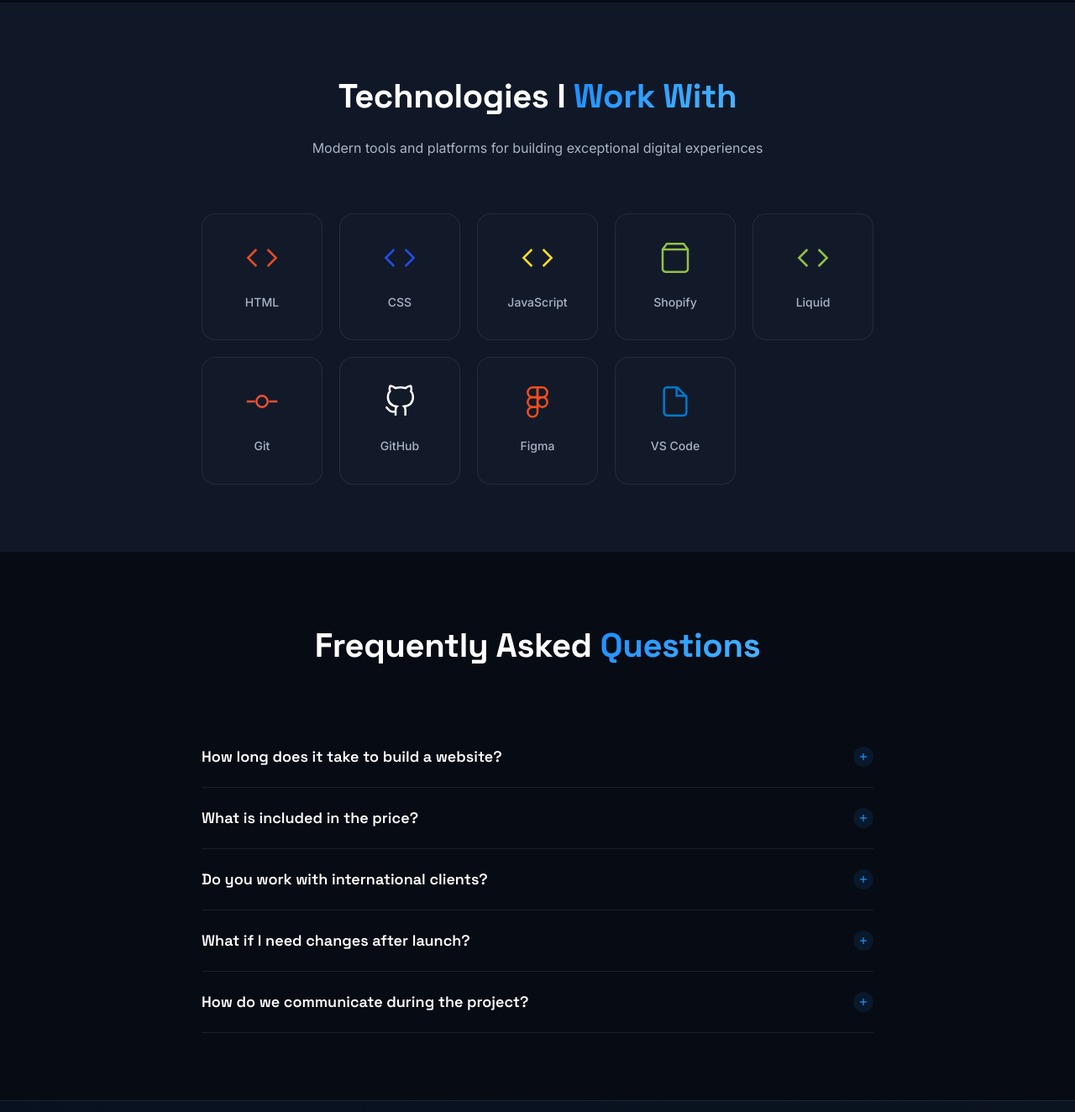
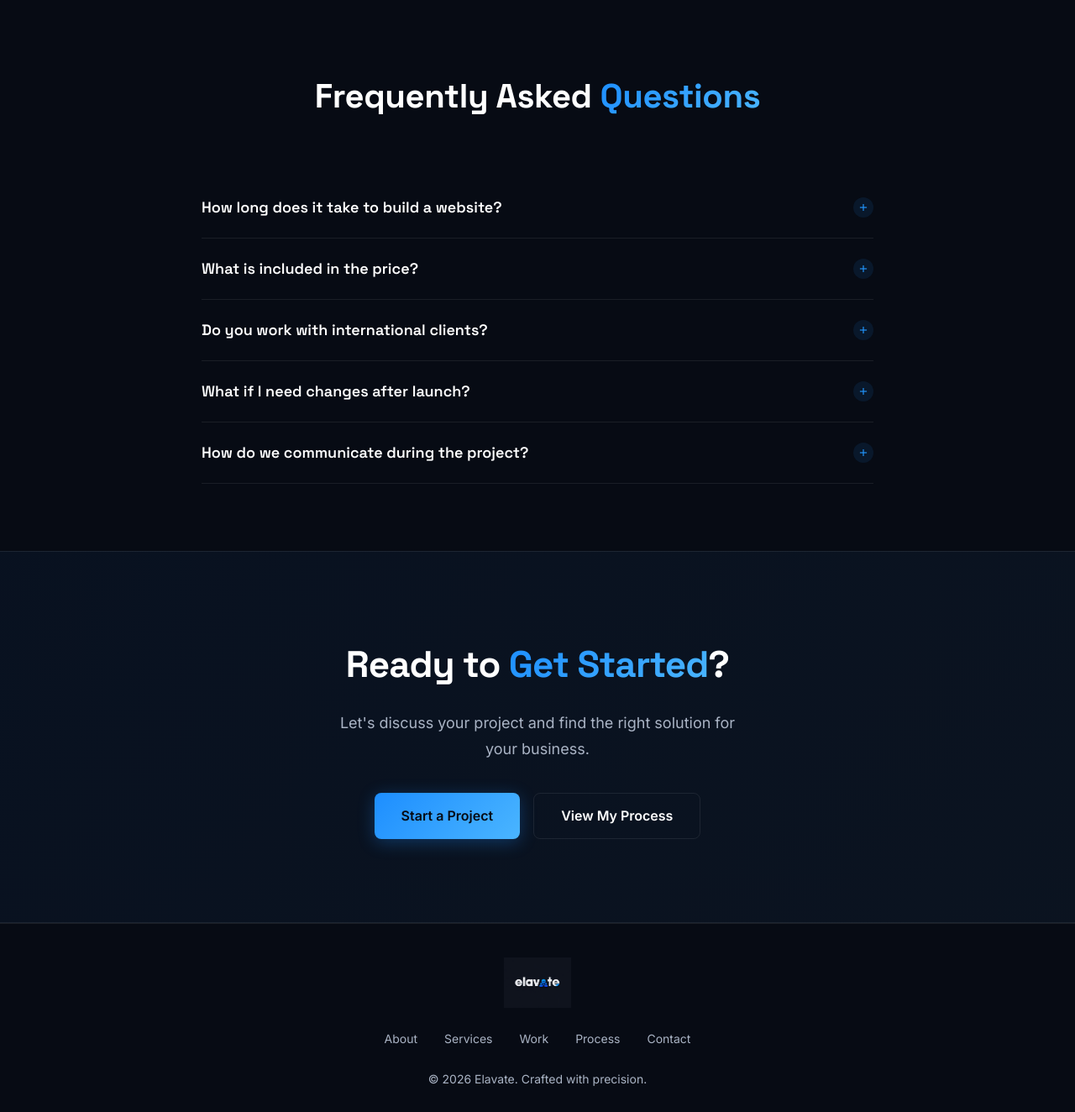
Before and after one commit to jaasyl/elvate-, a plain HTML site: page services.html in a window 1280 px wide. Shown: the part 1256-2580 px from the top of the page at 84% size. Drawn offline with Linux system fonts and the light colour scheme.

Commit message:
2nd commit

```diff
--- a/css/style.css
+++ b/css/style.css
@@ -70,7 +70,7 @@
 .container {
     max-width: 1200px;
     margin: 0 auto;
-    padding: 0 24px;
+    padding: 0 12px;
 }
 
 /* Section */
@@ -1892,3 +1892,22 @@
     color: var(--text-secondary);
     line-height: 1.6;
 }
+.logo-img{
+    height:80px;
+    width:auto;
+    display:block;
+    transition:all .3s ease;
+}
+
+.nav-logo{
+    display:flex;
+    align-items:center;
+}
+
+.footer-logo .logo-img{
+    height:60px;
+}
+
+.logo-img:hover{
+    transform:scale(1.05);
+}
--- a/services.html
+++ b/services.html
@@ -30,7 +30,9 @@
 
     <header id="navbar" class="navbar">
         <nav class="nav-container">
-            <a href="index.html" class="nav-logo"><span class="logo-gradient">E</span>lavate</a>
+            <a href="index.html" class="nav-logo">
+                <img src="images/elavate-logo.png" alt="Elavate Logo" class="logo-img">
+            </a>
             <ul class="nav-menu" id="nav-menu">
                 <li><a href="index.html" class="nav-link">Home</a></li>
                 <li><a href="services.html" class="nav-link active">Services</a></li>
@@ -101,26 +103,6 @@
             </div>
         </section>
 
-        <!-- Technologies -->
-        <section class="content-section content-section-alt">
-            <div class="container">
-                <div class="content-header" data-reveal>
-                    <h2 class="content-title">Technologies I <span class="gradient-text">Work With</span></h2>
-                    <p class="content-subtitle">Modern tools and platforms for building exceptional digital experiences</p>
-                </div>
-                <div class="skills-grid" data-reveal>
-                    <div class="skill-item glass-card"><div class="skill-icon"><svg width="40" height="40" viewBox="0 0 24 24" fill="none" stroke="#E44D26" stroke-width="1.5"><polyline points="16 18 22 12 16 6"/><polyline points="8 6 2 12 8 18"/></svg></div><span class="skill-name">HTML</span></div>
-                    <div class="skill-item glass-card"><div class="skill-icon"><svg width="40" height="40" viewBox="0 0 24 24" fill="none" stroke="#264DE4" stroke-width="1.5"><polyline points="16 18 22 12 16 6"/><polyline points="8 6 2 12 8 18"/></svg></div><span class="skill-name">CSS</span></div>
-                    <div class="skill-item glass-card"><div class="skill-icon"><svg width="40" height="40" viewBox="0 0 24 24" fill="none" stroke="#F7DF1E" stroke-width="1.5"><polyline points="16 18 22 12 16 6"/><polyline points="8 6 2 12 8 18"/></svg></div><span class="skill-name">JavaScript</span></div>
-                    <div class="skill-item glass-card"><div class="skill-icon"><svg width="40" height="40" viewBox="0 0 24 24" fill="none" stroke="#95BF47" stroke-width="1.5"><path d="M6 2L3 6v14a2 2 0 0 0 2 2h14a2 2 0 0 0 2-2V6l-3-4z"/><line x1="3" y1="6" x2="21" y2="6"/></svg></div><span class="skill-name">Shopify</span></div>
-                    <div class="skill-item glass-card"><div class="skill-icon"><svg width="40" height="40" viewBox="0 0 24 24" fill="none" stroke="#95BF47" stroke-width="1.5"><polyline points="16 18 22 12 16 6"/><polyline points="8 6 2 12 8 18"/></svg></div><span class="skill-name">Liquid</span></div>
-                    <div class="skill-item glass-card"><div class="skill-icon"><svg width="40" height="40" viewBox="0 0 24 24" fill="none" stroke="#F05032" stroke-width="1.5"><circle cx="12" cy="12" r="4"/><line x1="1.05" y1="12" x2="7" y2="12"/><line x1="17.01" y1="12" x2="22.96" y2="12"/></svg></div><span class="skill-name">Git</span></div>
-                    <div class="skill-item glass-card"><div class="skill-icon"><svg width="40" height="40" viewBox="0 0 24 24" fill="none" stroke="#FFFFFF" stroke-width="1.5"><path d="M9 19c-5 1.5-5-2.5-7-3m14 6v-3.87a3.37 3.37 0 0 0-.94-2.61c3.14-.35 6.44-1.54 6.44-7A5.44 5.44 0 0 0 20 4.77 5.07 5.07 0 0 0 19.91 1S18.73.65 16 2.48a13.38 13.38 0 0 0-7 0C6.27.65 5.09 1 5.09 1A5.07 5.07 0 0 0 5 4.77a5.44 5.44 0 0 0-1.5 3.78c0 5.42 3.3 6.61 6.44 7A3.37 3.37 0 0 0 9 18.13V22"/></svg></div><span class="skill-name">GitHub</span></div>
-                    <div class="skill-item glass-card"><div class="skill-icon"><svg width="40" height="40" viewBox="0 0 24 24" fill="none" stroke="#F24E1E" stroke-width="1.5"><path d="M5 5.5A3.5 3.5 0 0 1 8.5 2H12v7H8.5A3.5 3.5 0 0 1 5 5.5z"/><path d="M12 2h3.5a3.5 3.5 0 1 1 0 7H12V2z"/><path d="M12 12.5a3.5 3.5 0 1 1 7 0 3.5 3.5 0 1 1-7 0z"/><path d="M5 19.5A3.5 3.5 0 0 1 8.5 16H12v3.5a3.5 3.5 0 1 1-7 0z"/><path d="M5 12.5A3.5 3.5 0 0 1 8.5 9H12v7H8.5A3.5 3.5 0 0 1 5 12.5z"/></svg></div><span class="skill-name">Figma</span></div>
-                    <div class="skill-item glass-card"><div class="skill-icon"><svg width="40" height="40" viewBox="0 0 24 24" fill="none" stroke="#007ACC" stroke-width="1.5"><path d="M13.5 2H6a2 2 0 0 0-2 2v16a2 2 0 0 0 2 2h12a2 2 0 0 0 2-2V8.5L13.5 2z"/><polyline points="13 2 13 8 20 8"/></svg></div><span class="skill-name">VS Code</span></div>
-                </div>
-            </div>
-        </section>
 
         <!-- FAQs -->
         <section class="content-section">
@@ -166,7 +148,9 @@
         </section>
     </main>
 
-    <footer class="footer"><div class="container"><div class="footer-content"><a href="index.html" class="nav-logo footer-logo"><span class="logo-gradient">E</span>lavate</a><ul class="footer-nav"><li><a href="about.html">About</a></li><li><a href="services.html">Services</a></li><li><a href="work.html">Work</a></li><li><a href="process.html">Process</a></li><li><a href="contact.html">Contact</a></li></ul><p class="footer-copyright">&copy; 2026 Elavate. Crafted with precision.</p></div></div></footer>
+    <footer class="footer"><div class="container"><div class="footer-content"><a href="index.html" class="nav-logo footer-logo">
+                    <img src="images/elavate-logo.png" alt="Elavate Logo" class="logo-img">
+                </a><ul class="footer-nav"><li><a href="about.html">About</a></li><li><a href="services.html">Services</a></li><li><a href="work.html">Work</a></li><li><a href="process.html">Process</a></li><li><a href="contact.html">Contact</a></li></ul><p class="footer-copyright">&copy; 2026 Elavate. Crafted with precision.</p></div></div></footer>
     <button id="back-to-top" class="back-to-top" aria-label="Back to top"><svg width="20" height="20" viewBox="0 0 24 24" fill="none" stroke="currentColor" stroke-width="2"><polyline points="18 15 12 9 6 15"/></svg></button>
 
     <script src="js/main.js"></script>
```
Also changed, not shown: about.html (+6 -2 lines), contact.html (+6 -2 lines), index.html (+4 -4 lines), process.html (+6 -2 lines), work.html (+6 -2 lines), images/elavate-logo.png (added).
